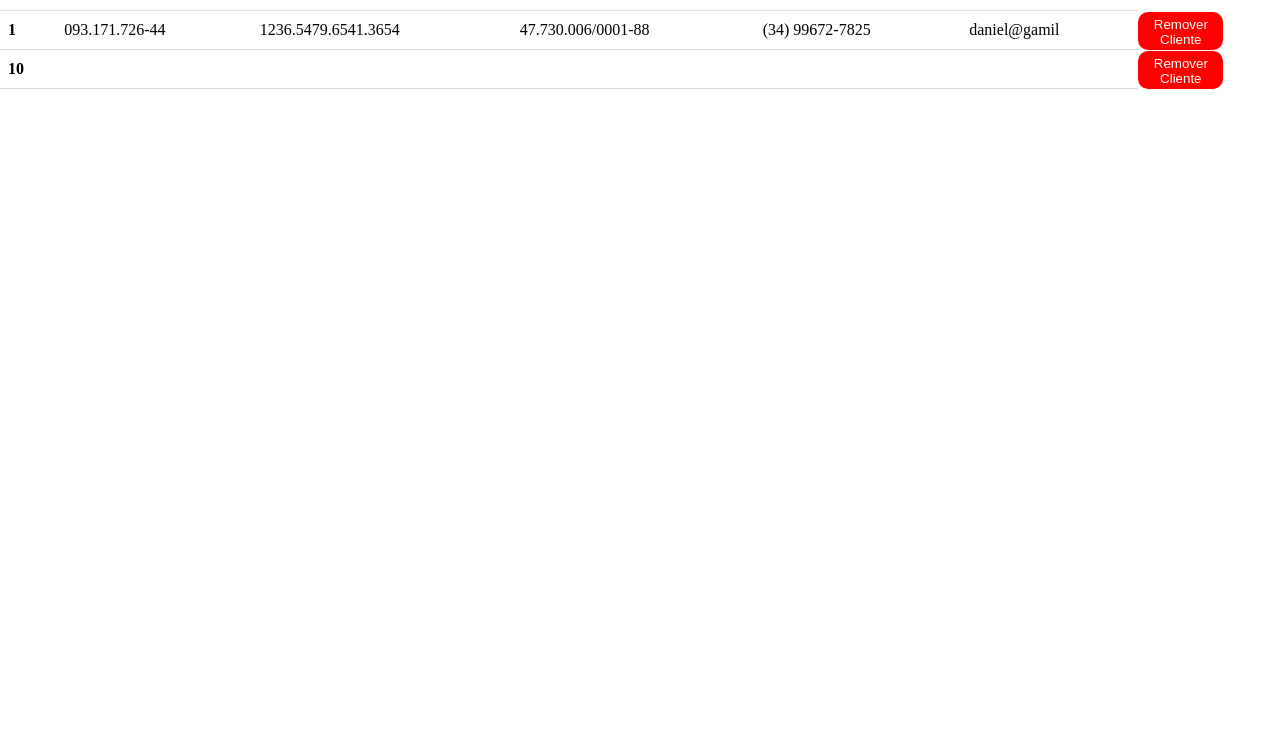
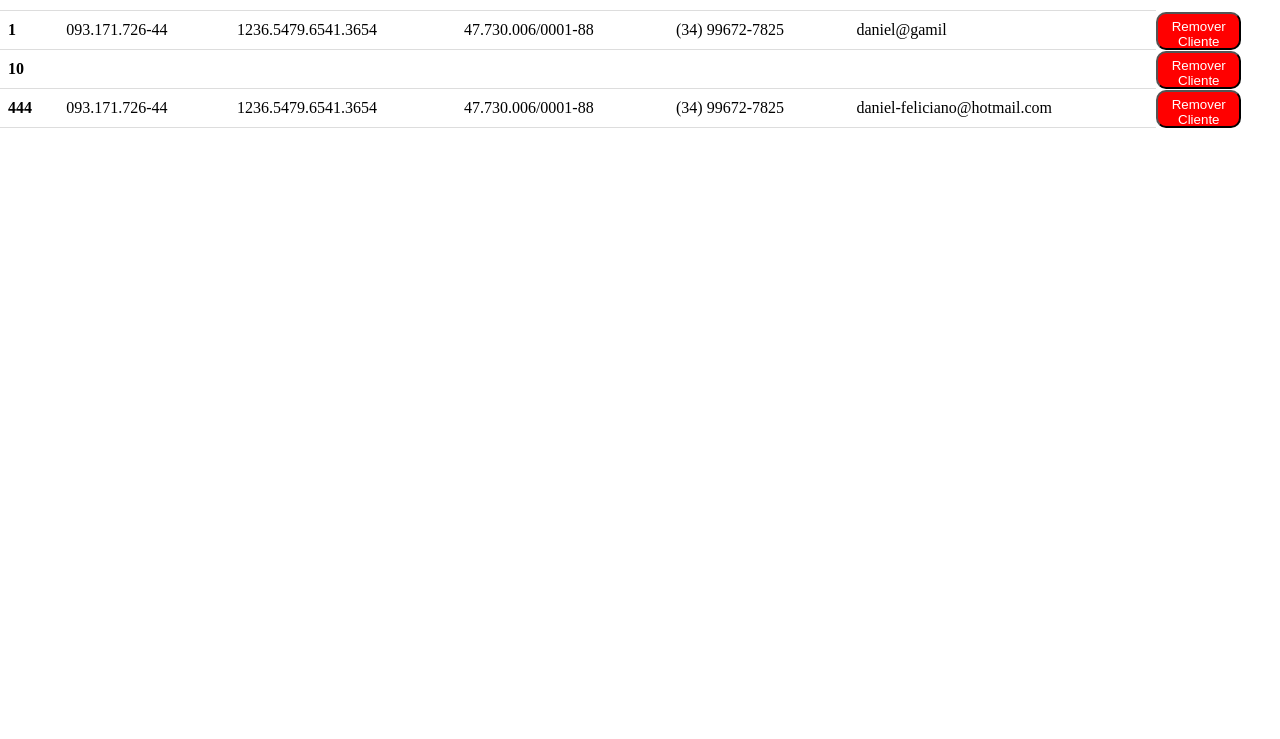
Before and after one commit to daniel-felicino/formulario-com-mascaras, a website with bundled scripts: page lista.html in a window 1280 px wide. Shown: the part 61-800 px from the top of the page. Built offline with nearby package versions, Linux system fonts and the light colour scheme; data requests are answered from the project's data file.

Commit message:
atualização

```diff
--- a/css/style.css
+++ b/css/style.css
@@ -101,7 +101,6 @@ button{
   margin-top: 11px;
     background-color: violet;
     color: white;
-    border: navajowhite;
     border-radius: 10px;
     width: 85px;
     height: 25px;
--- a/db.json
+++ b/db.json
@@ -15,6 +15,14 @@
       "cnpj": "",
       "celular": "",
       "email": ""
+    },
+    {
+      "id": "444",
+      "cpf": "093.171.726-44",
+      "cartao": "1236.5479.6541.3654 ",
+      "cnpj": "47.730.006/0001-88",
+      "celular": "(34) 99672-7825",
+      "email": "daniel-feliciano@hotmail.com"
     }
   ]
 }
--- a/js/get.js
+++ b/js/get.js
@@ -1,55 +1,60 @@
 import { clienteServer } from "./criaPost.js";
 
-const url = "http://localhost:3000/clientes"
+const url = "http://localhost:3000/clientes";
 const tabelahtml = document.getElementById("table");
 
 async function lista() {
-    const listaDados = await fetch(url);
+  const listaDados = await fetch(url);
 
-    const listaconvertida = await listaDados.json();
-    console.log(listaconvertida)
+  const listaconvertida = await listaDados.json();
+  console.log(listaconvertida);
 
-    listaconvertida.map(payload => {
+  listaconvertida.map((payload) => {
+    const tr = document.createElement("tr");
+    const thId = document.createElement("th");
+    const tdCpf = document.createElement("td");
+    const tdCartao = document.createElement("td");
+    const tdCnpj = document.createElement("td");
+    const tdCelular = document.createElement("td");
+    const tdEmail = document.createElement("td");
 
-        const tr = document.createElement('tr')
-        const thId = document.createElement('th')
-        const tdCpf = document.createElement('td')
-        const tdCartao = document.createElement('td')
-        const tdCnpj = document.createElement('td')
-        const tdCelular = document.createElement('td')
-        const tdEmail = document.createElement('td')
+    const botaoRemover = document.createElement("button");
+    botaoRemover.innerText = "Remover Cliente";
+    botaoRemover.style.background = "red";
+    botaoRemover.style.color = "white";
+    botaoRemover.style.padding = "5px";
+    botaoRemover.style.marginTop = "1px";
+    botaoRemover.style.height = "38px";
 
-        const botaoRemover = document.createElement('button')
-        botaoRemover.innerText = "Remover Cliente"
-        botaoRemover.style.background = "red"
-        botaoRemover.style.color = 'white'
-        botaoRemover.style.padding = '5px'
-        botaoRemover.style.marginTop = '1px'
-        botaoRemover.style.height = '38px'
+    thId.innerText = payload.id;
+    tdCpf.innerText = payload.cpf;
+    tdCartao.innerText = payload.cartao;
+    tdCnpj.innerText = payload.cnpj;
+    tdCelular.innerText = payload.celular;
+    tdEmail.innerText = payload.email;
 
+    tr.appendChild(thId);
+    tr.appendChild(tdCpf);
+    tr.appendChild(tdCartao);
+    tr.appendChild(tdCnpj);
+    tr.appendChild(tdCelular);
+    tr.appendChild(tdEmail);
+    tr.appendChild(botaoRemover);
+    tabelahtml.appendChild(tr);
 
-        thId.innerText = payload.id
-        tdCpf.innerText = payload.cpf
-        tdCartao.innerText = payload.cartao
-        tdCnpj.innerText = payload.cnpj
-        tdCelular.innerText = payload.celular
-        tdEmail.innerText = payload.email
-
-        tr.appendChild(thId)
-        tr.appendChild(tdCpf)
-        tr.appendChild(tdCartao)
-        tr.appendChild(tdCnpj)
-        tr.appendChild(tdCelular)
-        tr.appendChild(tdEmail)
-        tr.appendChild(botaoRemover)
-        tabelahtml.appendChild(tr)
-
-        botaoRemover.addEventListener('click', (evento) => {
-            tr.remove()
-        })
-
-    })
+    botaoRemover.addEventListener("click", (evento) => {
+      tr.remove();
+    //   deleta(thId);
+    });
+  });
 }
 
+// async function deleta(id) {
+// const respDelete =  await fetch(url + "/" + id, {
+//     method: "DELETE",
+//   });
 
-lista()
+//   console.log(respDelete)
+// }
+
+lista();
--- a/js/post.js
+++ b/js/post.js
@@ -1,6 +1,5 @@
 import { clienteServer } from "./criaPost.js";
 
-const formulario = document.getElementById('btnEnviar')
 
 async function cadastrarDadodsNovos(e) {
     e.preventDefault()
@@ -16,4 +15,3 @@ async function cadastrarDadodsNovos(e) {
     window.location.href = "lista.html";
 
 }
-formulario.addEventListener("click", (e) => cadastrarDadodsNovos(e));
```
